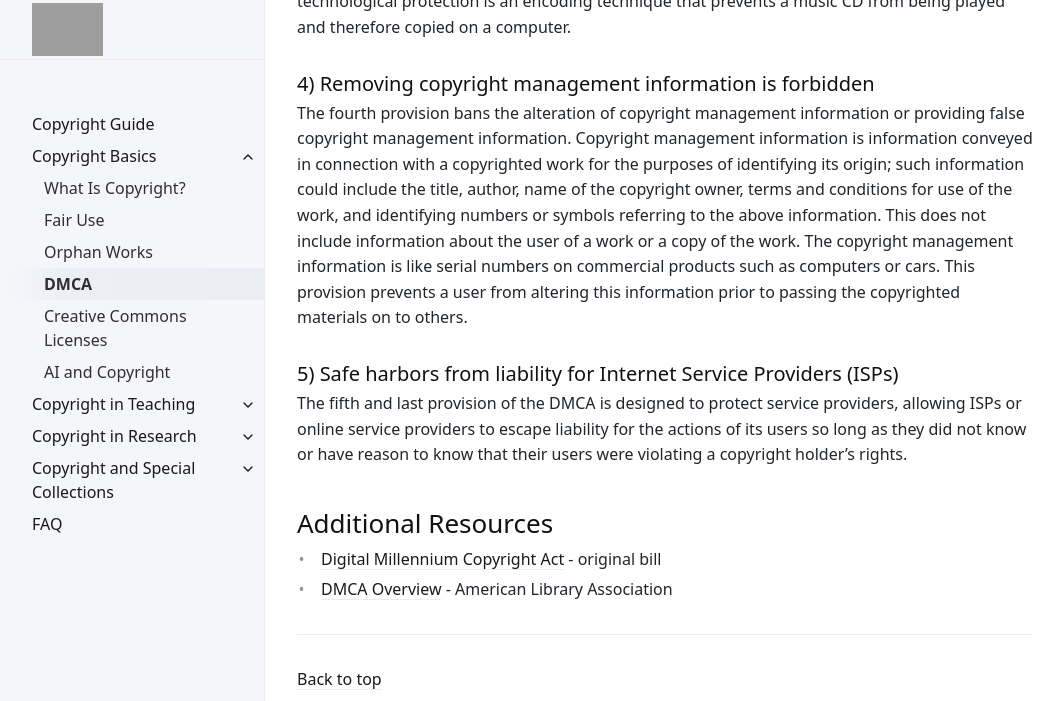
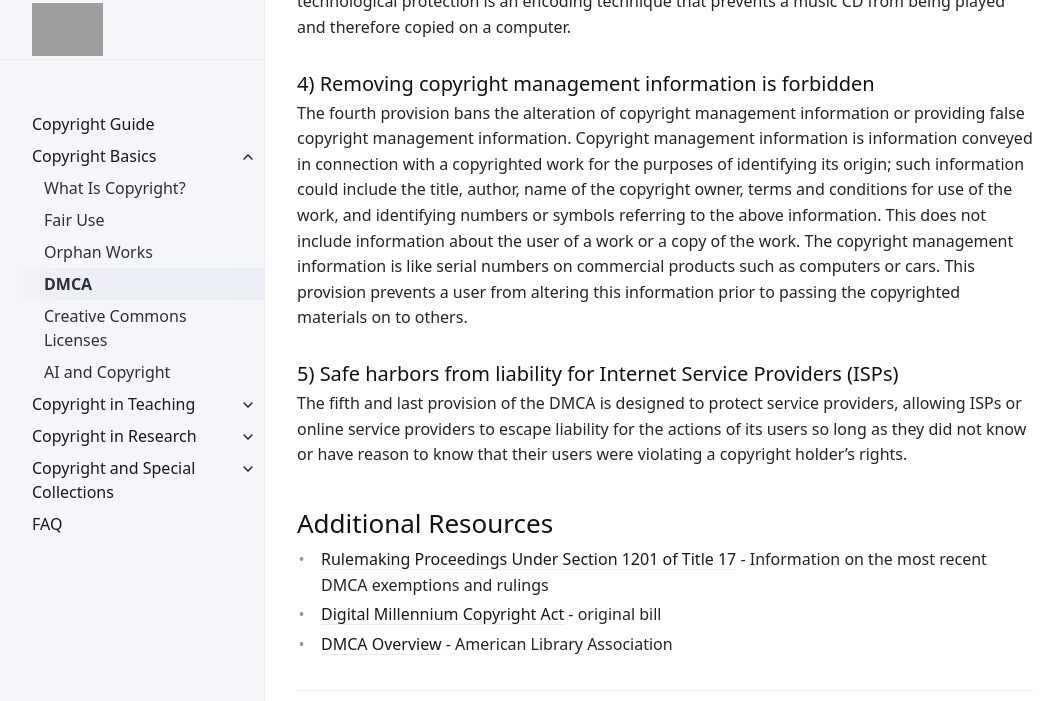
Before and after one commit to uidaholib/copyright-guide, a Jekyll site: the page built from guide/basics/dmca.md, in a window 1280 px wide and 900 px high, scrolled down 913 px, cut to the strip 0-701 px from the top of the window. Shown: the whole strip, without its empty margins (107-1171 px from the left). Built offline with Jekyll 4.4.1, drawn with Linux system fonts in a browser that asks for light colours; grey boxes are pictures that could not be loaded.

Commit message:
Added a link for more current info

```diff
--- a/guide/basics/dmca.md
+++ b/guide/basics/dmca.md
@@ -32,5 +32,6 @@ The fifth and last provision of the DMCA is designed to protect service provider
 
 ## Additional Resources
 
+- [Rulemaking Proceedings Under Section 1201 of Title 17](https://www.copyright.gov/1201/) - Information on the most recent DMCA exemptions and rulings
 - [Digital Millennium Copyright Act](http://www.copyright.gov/legislation/dmca.pdf) - original bill
 - [DMCA Overview](http://www.ala.org/advocacy/copyright/dmca) - American Library Association
```
